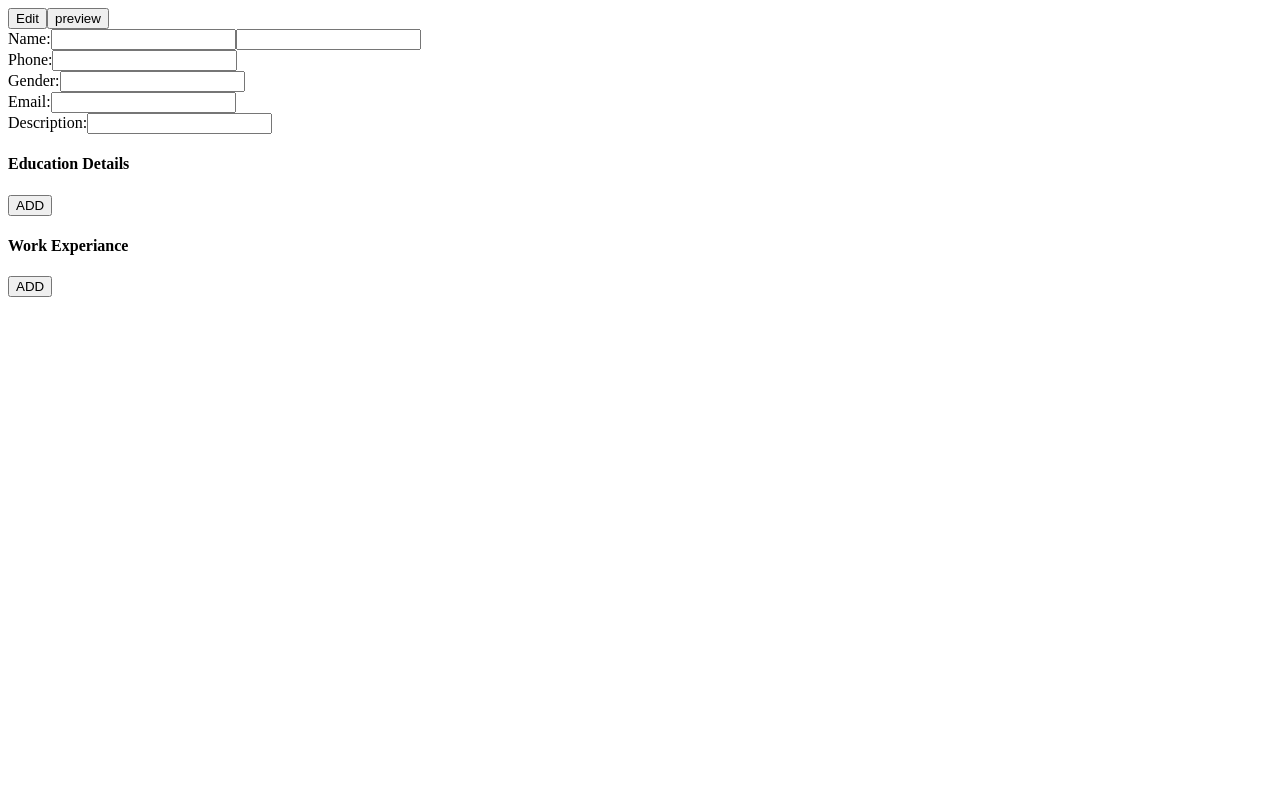
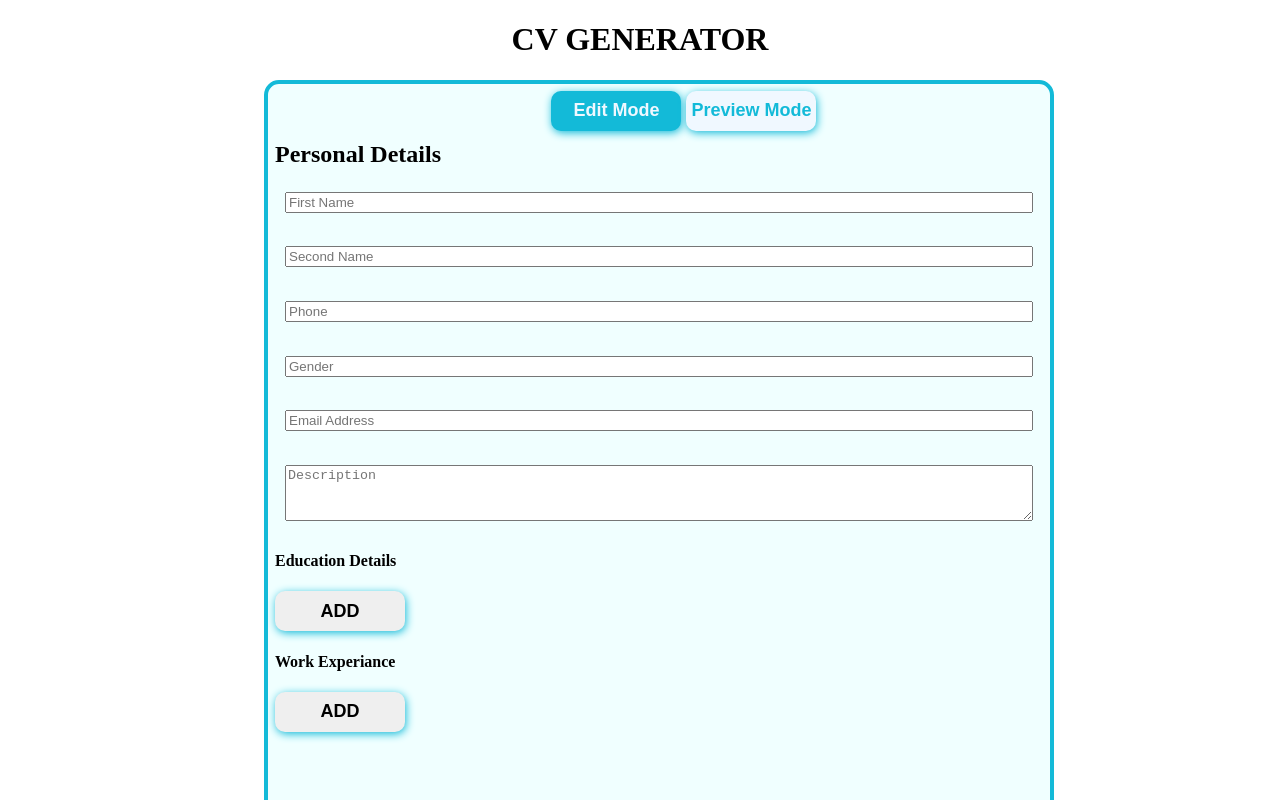
Before and after one commit to abhi2322/CV-React, a React (Create React App) app in the folder CV-APP/: page / in a window 1280 px wide. Shown: the top 800 px of the page. Built offline with nearby package versions, Linux system fonts and the light colour scheme.

Commit message:
Adding some Css

```diff
--- a/CV-APP/src/App.js
+++ b/CV-APP/src/App.js
@@ -2,6 +2,7 @@ import React, { Component } from 'react';
 import EditMode from './components/edit_mode';
 import PreviewMode from './components/preview_mode';
 import uniqid from "uniqid";
+import './styles/app.css'
 
 class App extends Component {
   constructor() {
@@ -160,7 +161,6 @@ class App extends Component {
       }
     }
   }
-
   educationHandler() {
     const education = {
       id: uniqid(),
@@ -189,32 +189,34 @@ class App extends Component {
     let mode = null
     if (this.state.editMode) {
         mode = <EditMode
-        educationHandler={() => { this.educationHandler() }}
-        workHandler={()=>{this.workHandler()}}
                   personalDetails={this.state.peronalDetails}
                   educationDetails={this.state.educationDetails}
                   workExperiance={this.state.workExperiance}
-        firstNameHandler={(ev) => { this.firstNameHandler(ev) }}
-        secondNameHandler={(ev) => { this.secondNameHandler(ev) }}
-        phoneHandler={(ev) => { this.phoneHandler(ev) }}
-        genderHandler={(ev) => { this.genderHandler(ev) }}
-        emailHandler={(ev) => { this.emailHandler(ev) }}
-        descriptionHandler={(ev) => { this.descriptionHandler(ev) }}
-        schoolHandler={(ev, id) => { this.schoolHandler(ev, id) }}
-        degreeHandler={(ev, id) => { this.degreeHandler(ev, id) }}
-        durationHandler={(ev, id) => { this.durationHandler(ev, id) }}
+                  educationHandler={()=>{this.educationHandler()}}
+                  workHandler={()=>{this.workHandler()}}
+                  firstNameHandler={(ev)=>{this.firstNameHandler(ev)}}
+                  secondNameHandler={(ev)=>{this.secondNameHandler(ev)}}
+                  phoneHandler={(ev)=>{this.phoneHandler(ev)}}
+                  genderHandler={(ev)=>{this.genderHandler(ev)}}
+                  emailHandler={(ev)=>{this.emailHandler(ev)}}
+                  descriptionHandler={(ev)=>{this.descriptionHandler(ev)}}
+                  schoolHandler={(ev,id)=>{this.schoolHandler(ev,id)}}
+                  degreeHandler={(ev,id)=>{this.degreeHandler(ev,id)}}
+                  durationHandler={(ev,id)=>{this.durationHandler(ev,id)}}
                   companyHandler={(ev,id)=>{this.companyHandler(ev,id)}}
                   titleHandler={(ev,id)=>{this.titleHandler(ev,id)}}
                   companyDurationHandler={(ev,id)=>{this.companyDurationHandler(ev,id)}}
                   endDateHandler={(ev,id)=>{this.endDateHandler(ev,id)}}
                />
-    } else {
+    }
+    else
+    {
       mode = <PreviewMode />
     }
     return (
-      <div>
-        <button onClick={this.edit}>Edit</button>
-        <button onClick={this.preview}>preview</button>
+      <div className="cvContainer">
+        <button onClick={this.edit} className='btnEdit'>Edit Mode</button>
+        <button onClick={this.preview} className='btnPreview'>Preview Mode</button>
         <div>{mode}</div>
       </div>
     )
--- a/CV-APP/src/components/personal_info.js
+++ b/CV-APP/src/components/personal_info.js
@@ -1,36 +1,36 @@
+import "../styles/personal_details.css"
+
 function PersonalInfo(props){
 return(
-    <div>
-        <label>Name:</label>
+    <div className="personalDetails">
+        <div className='personalHeader'>Personal Details</div>
         <input
+            placeholder='First Name'
             onChange={props.firstNameHandler}
             value={props.personalDetails.firstName}
         />
         <input
+            placeholder='Second Name'
             onChange={props.secondNameHandler}
             value={props.personalDetails.secondName}
         />
-        <br/>
-        <label>Phone:</label>
         <input
+            placeholder='Phone'
             onChange={props.phoneHandler}
             value={props.personalDetails.phone}
         />
-        <br/>
-        <label>Gender:</label>
         <input
+            placeholder='Gender'
             onChange={props.genderHandler}
             value={props.personalDetails.gender}
         />
-        <br/>
-        <label>Email:</label>
         <input
+            placeholder='Email Address'
             onChange={props.emailHandler}
             value={props.personalDetails.email}
         />
-        <br/>
-        <label>Description:</label>
-        <input
+        <textarea
+            placeholder='Description'
             onChange={props.descriptionHandler}
             value={props.personalDetails.Description}
         />
--- a/CV-APP/src/index.js
+++ b/CV-APP/src/index.js
@@ -1,9 +1,10 @@
 import React from 'react';
 import ReactDOM from 'react-dom';
 import App from './App';
-
+import './styles/heading.css'
 ReactDOM.render(
   <React.StrictMode>
+    <h1 className='heading'>CV GENERATOR</h1>
     <App />
   </React.StrictMode>,
   document.getElementById('root')
--- /dev/null
+++ b/CV-APP/src/styles/app.css
@@ -0,0 +1,35 @@
+.cvContainer{
+background-color: azure;
+width: 60vw;
+margin-left:20vw;
+border:4px solid rgb(19, 186, 216);
+border-radius: 15px;
+padding: 7px;
+height: 1000px;
+}
+
+.cvContainer button{
+    outline: none;
+    width: 130px;
+    height: 40px;
+    padding: 3px;
+    border-radius: 10px;
+    font-size: large;
+    border:none;
+    font-weight: bold;
+    cursor: pointer;
+    box-shadow: 1px 2px 8px rgb(19, 186, 216);
+
+}
+
+.btnEdit{
+    margin-left:36%;
+    margin-right: 5px;
+    background-color:rgb(19, 186, 216);
+    color:aliceblue;
+
+}
+.btnPreview{
+    background-color:aliceblue;
+    color:rgb(19, 186, 216);
+}
--- /dev/null
+++ b/CV-APP/src/styles/heading.css
@@ -0,0 +1,3 @@
+.heading{
+    text-align: center;
+}
--- /dev/null
+++ b/CV-APP/src/styles/personal_details.css
@@ -0,0 +1,20 @@
+.personalDetails{
+    display: flex;
+    flex-direction: column;
+    height:400px;
+    justify-content: space-between;
+}
+.personalHeader{
+    font-size: 1.5em;
+    font-weight: bold;
+    margin-top: 10px;
+}
+
+.personalDetails input{
+    margin: 10px;
+}
+
+.personalDetails textarea{
+    margin: 10px;
+    height: 50px;
+}
```
Lines whose indentation alone changed are shown as unchanged.
